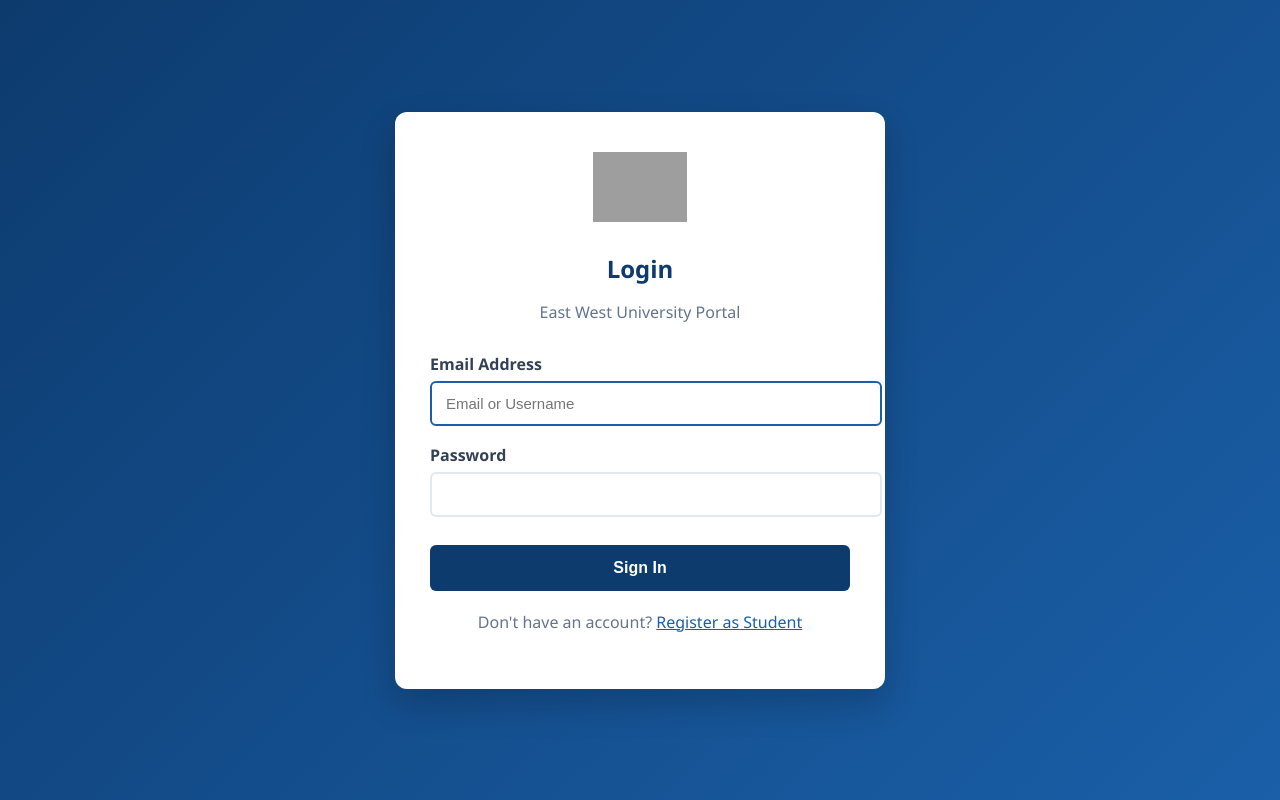
After one commit to sajid-brainicon/ewu-website-clone, a Django app: page /login/ in a window 1280 px wide. The commit adds this page. Run offline with Django 5.2, Linux system fonts and the light colour scheme; grey boxes are pictures that could not be loaded.

Commit message:
unified url for login

```diff
--- a/project/main/urls.py
+++ b/project/main/urls.py
@@ -77,6 +77,13 @@ urlpatterns = [
     path('admin/jobs/<int:pk>/edit/', views.job_edit, name='admin_job_edit'),
     path('admin/jobs/<int:pk>/delete/', views.job_delete, name='admin_job_delete'),
 
+    # Unified Login
+    path('login/', views.unified_login, name='login'),
+    path('admin/login/', views.unified_login, name='admin_login'),
+    path('student/login/', views.unified_login, name='student_login'),
+    path('logout/', views.unified_logout, name='logout'),
+    #path('admin/logout/', views.unified_logout, name='admin_logout'),
+    #path('student/logout/', views.unified_logout, name='student_logout'),
     # Gallery CRUD
     path('admin/gallery/', views.gallery_list_admin, name='admin_gallery_list'),
     path('admin/gallery/create/', views.gallery_create, name='admin_gallery_create'),
--- a/project/main/views.py
+++ b/project/main/views.py
@@ -7,7 +7,7 @@ from django.contrib.auth.decorators import login_required, user_passes_test
 from django.http import JsonResponse
 from django.shortcuts import render, get_object_or_404, redirect
 from django.views.decorators.csrf import csrf_exempt
-
+from django.contrib.auth.models import User
 from .models import (
     Slider, Notice, News, Event, ImportantDate,
     ChatMessage, Achievement, Job, GalleryCategory, GalleryPhoto
@@ -615,3 +615,57 @@ def gallery_delete(request, pk):
         messages.success(request, 'Photo deleted.')
         return redirect('admin_gallery_list')
     return render(request, 'admin/confirm_delete.html', {'obj': obj, 'type': 'Gallery Photo', 'cancel': 'admin_gallery_list'})
+
+
+def unified_login(request):
+    if request.user.is_authenticated:
+        if request.user.is_staff:
+            return redirect('admin_dashboard')
+        elif hasattr(request.user, 'student_profile'):
+            return redirect('student_dashboard')
+        return redirect('home')
+
+    if request.method == 'POST':
+        identifier = request.POST.get('email', '').strip()
+        password = request.POST.get('password', '')
+
+        if not identifier or not password:
+            messages.error(request, 'Email/Username and password are required.')
+            return render(request, 'login.html')
+
+        user = None
+
+
+        try:
+            user_obj = User.objects.get(email=identifier)
+            user = authenticate(request, username=user_obj.username, password=password)
+        except User.DoesNotExist:
+            pass
+
+
+        if not user:
+            try:
+                user = authenticate(request, username=identifier, password=password)
+            except Exception:
+                pass
+
+        if user and user.is_active:
+            login(request, user)
+
+            if user.is_staff:
+                messages.success(request, 'Welcome to Admin Panel!')
+                return redirect('admin_dashboard')
+            elif hasattr(user, 'student_profile'):
+                messages.success(request, f'Welcome back!')
+                return redirect('student_dashboard')
+            else:
+                return redirect('home')
+        else:
+            messages.error(request, 'Invalid credentials. Please try again.')
+
+    return render(request, 'login.html')
+
+def unified_logout(request):
+    logout(request)
+    messages.success(request, 'Logged out successfully.')
+    return redirect('home')
--- a/project/templates/admin/base_admin.html
+++ b/project/templates/admin/base_admin.html
@@ -403,7 +403,7 @@
     </nav>
 
     <div class="sidebar-logout">
-      <a href="{% url 'admin_logout' %}">
+      <a href="{% url 'logout' %}">
         <i class="fa-solid fa-right-from-bracket"></i> Logout
       </a>
     </div>
--- /dev/null
+++ b/project/templates/login.html
@@ -0,0 +1,125 @@
+{% load static %}
+<!DOCTYPE html>
+<html lang="en">
+<head>
+    <meta charset="UTF-8">
+    <meta name="viewport" content="width=device-width, initial-scale=1.0">
+    <title>Login - East West University</title>
+    <link rel="stylesheet" href="https://cdnjs.cloudflare.com/ajax/libs/font-awesome/6.5.0/css/all.min.css">
+    <style>
+        body {
+            font-family: 'Segoe UI', sans-serif;
+            background: linear-gradient(135deg, #0d3b6e, #1a5fa8);
+            margin: 0;
+            padding: 0;
+            height: 100vh;
+            display: flex;
+            align-items: center;
+            justify-content: center;
+        }
+        .login-card {
+            background: white;
+            padding: 40px 35px;
+            border-radius: 12px;
+            box-shadow: 0 15px 35px rgba(0,0,0,0.2);
+            width: 100%;
+            max-width: 420px;
+        }
+        .login-logo {
+            text-align: center;
+            margin-bottom: 25px;
+        }
+        .login-logo img {
+            height: 70px;
+        }
+        h2 {
+            text-align: center;
+            color: #0d3b6e;
+            margin-bottom: 8px;
+        }
+        p.subtitle {
+            text-align: center;
+            color: #64748b;
+            margin-bottom: 30px;
+        }
+        .form-group {
+            margin-bottom: 18px;
+        }
+        label {
+            display: block;
+            margin-bottom: 6px;
+            font-weight: 600;
+            color: #334155;
+        }
+        input {
+            width: 100%;
+            padding: 12px 14px;
+            border: 2px solid #e2e8f0;
+            border-radius: 6px;
+            font-size: 15px;
+        }
+        input:focus {
+            outline: none;
+            border-color: #1a5fa8;
+        }
+        .btn-login {
+            width: 100%;
+            padding: 14px;
+            background: #0d3b6e;
+            color: white;
+            border: none;
+            border-radius: 6px;
+            font-size: 16px;
+            font-weight: 600;
+            cursor: pointer;
+            margin-top: 10px;
+        }
+        .btn-login:hover {
+            background: #1a5fa8;
+        }
+        .alert {
+            padding: 12px;
+            border-radius: 6px;
+            margin-bottom: 15px;
+            text-align: center;
+        }
+        .alert-error { background: #fee2e2; color: #b91c1c; }
+        .alert-success { background: #ecfdf5; color: #0f766e; }
+    </style>
+</head>
+<body>
+    <div class="login-card">
+        <div class="login-logo">
+            <img src="https://www.ewubd.edu/themes/east-west-university/assets/default/images/logo.png" alt="EWU">
+        </div>
+        <h2>Login</h2>
+        <p class="subtitle">East West University Portal</p>
+
+        {% if messages %}
+            {% for message in messages %}
+                <div class="alert alert-{{ message.tags }}">{{ message }}</div>
+            {% endfor %}
+        {% endif %}
+
+        <form method="POST">
+            {% csrf_token %}
+            <div class="form-group">
+                <label>Email Address</label>
+                <input type="text"
+                    name="email"
+                    placeholder="Email or Username" required autofocus>
+            </div>
+            <div class="form-group">
+                <label>Password</label>
+                <input type="password" name="password" required>
+            </div>
+            <button type="submit" class="btn-login">Sign In</button>
+        </form>
+
+        <p style="text-align:center; margin-top:20px; color:#64748b;">
+            Don't have an account?
+            <a href="{% url 'student_register' %}" style="color:#1a5fa8;">Register as Student</a>
+        </p>
+    </div>
+</body>
+</html>
--- a/project/templates/student/base_student.html
+++ b/project/templates/student/base_student.html
@@ -351,7 +351,7 @@
     <a href="{% url 'student_profile' %}"          class="nav-link {% block nav_profile %}{% endblock %}"><i class="fa-solid fa-user"></i> My Profile</a>
 
     <div class="sidebar-footer">
-      <a href="{% url 'student_logout' %}"><i class="fa-solid fa-right-from-bracket"></i> Logout</a>
+      <a href="{% url 'logout' %}"><i class="fa-solid fa-right-from-bracket"></i> Logout</a>
     </div>
   </aside>
 
```
Also changed, not shown: project/templates/home.html (+16 -4 lines), project/templates/student/news_detail.html (+76 -3 lines), project/db.sqlite3.
